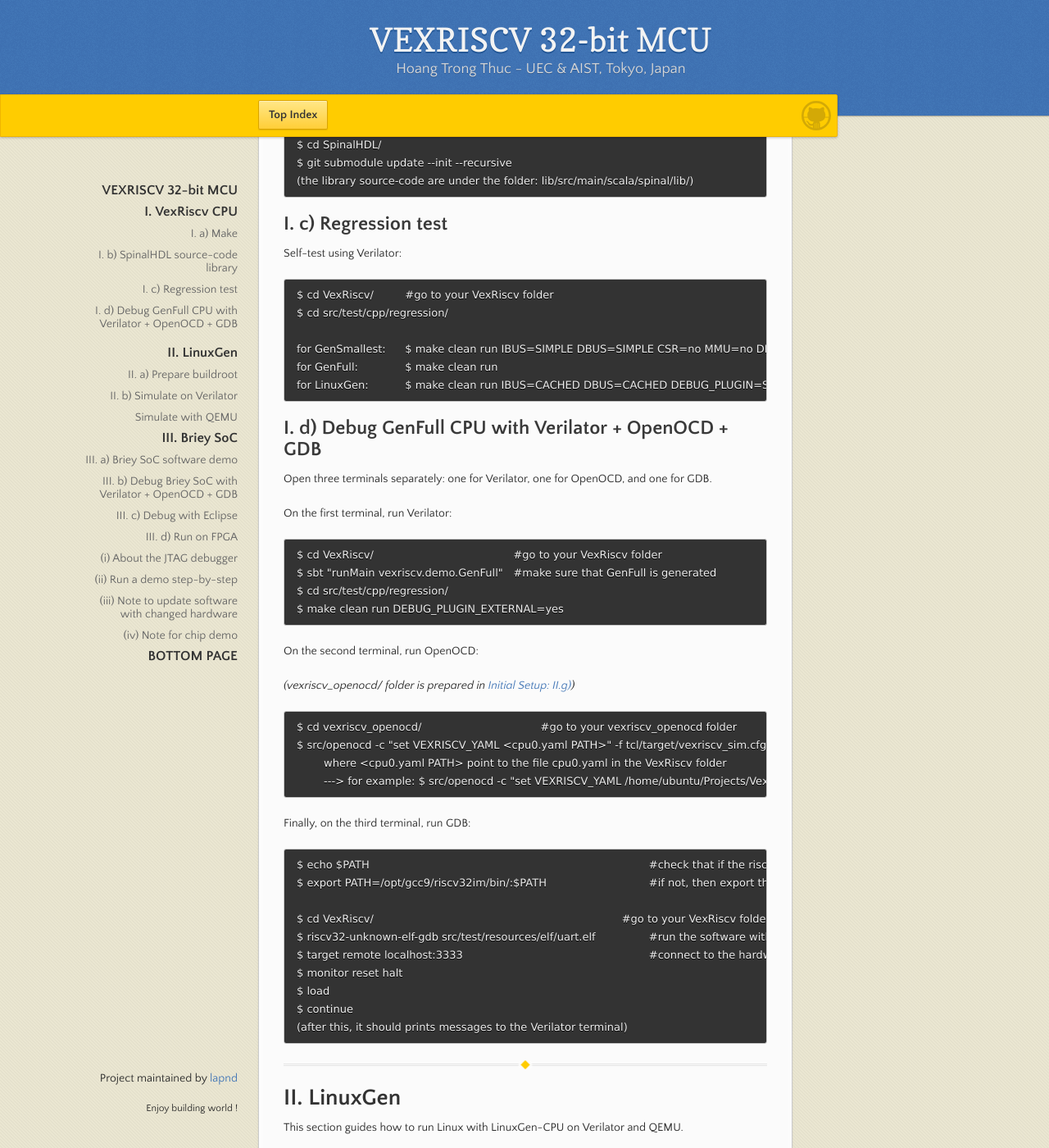
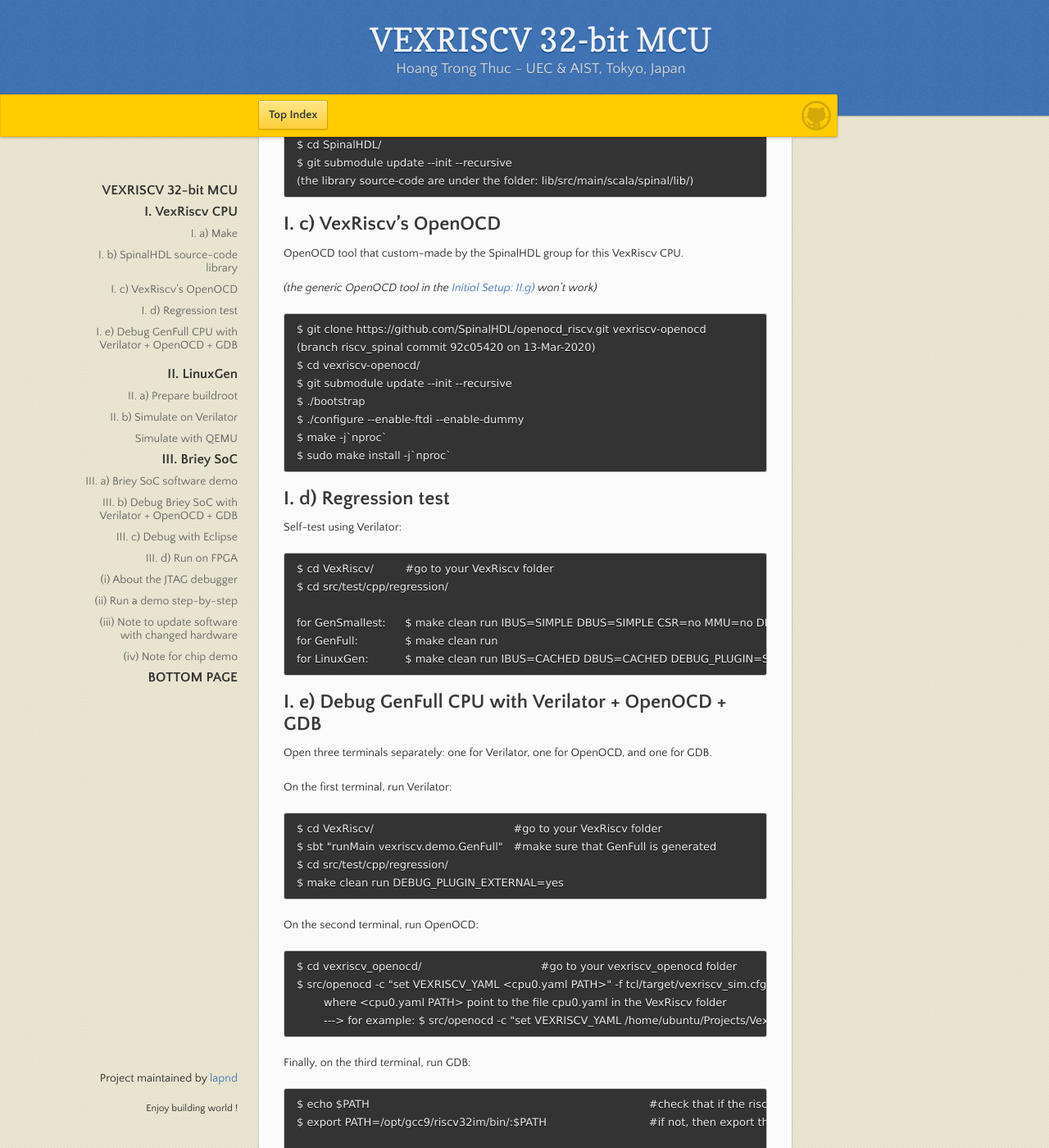
Before and after one commit to lapnd/httdes.github.io, a Jekyll site: the page built from vexriscv.md, in a window 1280 px wide and 1400 px high, scrolled down 885 px. Shown: the whole window at 82% size. Built offline with Jekyll 4.4.1, drawn with Linux system fonts in a browser that asks for light colours; our own code applies the rules of GitHub Pages for plain Markdown files; some of the changed text lies outside the part shown.

Commit message:
Update vexriscv.md

```diff
--- a/vexriscv.md
+++ b/vexriscv.md
@@ -40,7 +40,22 @@ Actually, this library is downloaded and embedded into the system automatically
 	$ git submodule update --init --recursive
 	(the library source-code are under the folder: lib/src/main/scala/spinal/lib/)
 
-## I. c) Regression test
+## I. c) VexRiscv's OpenOCD
+
+OpenOCD tool that custom-made by the SpinalHDL group for this VexRiscv CPU.
+
+*(the generic OpenOCD tool in the [Initial Setup: II.g)](./init.md#ii-g-openocd) won't work)*
+
+	$ git clone https://github.com/SpinalHDL/openocd_riscv.git vexriscv-openocd
+	(branch riscv_spinal commit 92c05420 on 13-Mar-2020)
+	$ cd vexriscv-openocd/
+	$ git submodule update --init --recursive
+	$ ./bootstrap
+	$ ./configure --enable-ftdi --enable-dummy
+	$ make -j`nproc`
+	$ sudo make install -j`nproc`
+
+## I. d) Regression test
 
 Self-test using Verilator:
 
@@ -51,7 +66,7 @@ Self-test using Verilator:
 	for GenFull:		$ make clean run
 	for LinuxGen:		$ make clean run IBUS=CACHED DBUS=CACHED DEBUG_PLUGIN=STD DHRYSTONE=yes SUPERVISOR=yes MMU=yes CSR=yes DEBUG_PLUGIN=no COMPRESSED=no MUL=yes DIV=yes LRSC=yes AMO=yes REDO=10 TRACE=no COREMARK=yes LINUX_REGRESSION=yes
 
-## I. d) Debug GenFull CPU with Verilator + OpenOCD + GDB
+## I. e) Debug GenFull CPU with Verilator + OpenOCD + GDB
 
 Open three terminals separately: one for Verilator, one for OpenOCD, and one for GDB.
 
@@ -63,8 +78,6 @@ On the first terminal, run Verilator:
 	$ make clean run DEBUG_PLUGIN_EXTERNAL=yes
 
 On the second terminal, run OpenOCD:
-
-*(vexriscv_openocd/ folder is prepared in [Initial Setup: II.g)](./init.md#ii-g-openocd))*
 
 	$ cd vexriscv_openocd/					#go to your vexriscv_openocd folder
 	$ src/openocd -c "set VEXRISCV_YAML <cpu0.yaml PATH>" -f tcl/target/vexriscv_sim.cfg
@@ -199,7 +212,7 @@ To debug the Briey SoC with Verilator + OpenOCD + GDB:
 
 ## III. c) Debug with Eclipse
 
-Same procedure as [III. b)](#iii-b-debug-briey-soc-with-verilator--openocd--gdb) with three separated terminals, just replace the GDB-terminal step with this Eclipse step. *(Eclipse tool is prepared in [Initial Setup: II.f)](./init.md#ii-g-openocd))*
+Same procedure as [III. b)](#iii-b-debug-briey-soc-with-verilator--openocd--gdb) with three separated terminals, just replace the GDB-terminal step with this Eclipse step. *(Eclipse tool is prepared in [Initial Setup: II.f)](./init.md#ii-f-eclipse))*
 
 Open the Eclipse tool, then import the example software folder:
 
```
Also changed, not shown: other parts of vexriscv.md (+2 -2 lines).
